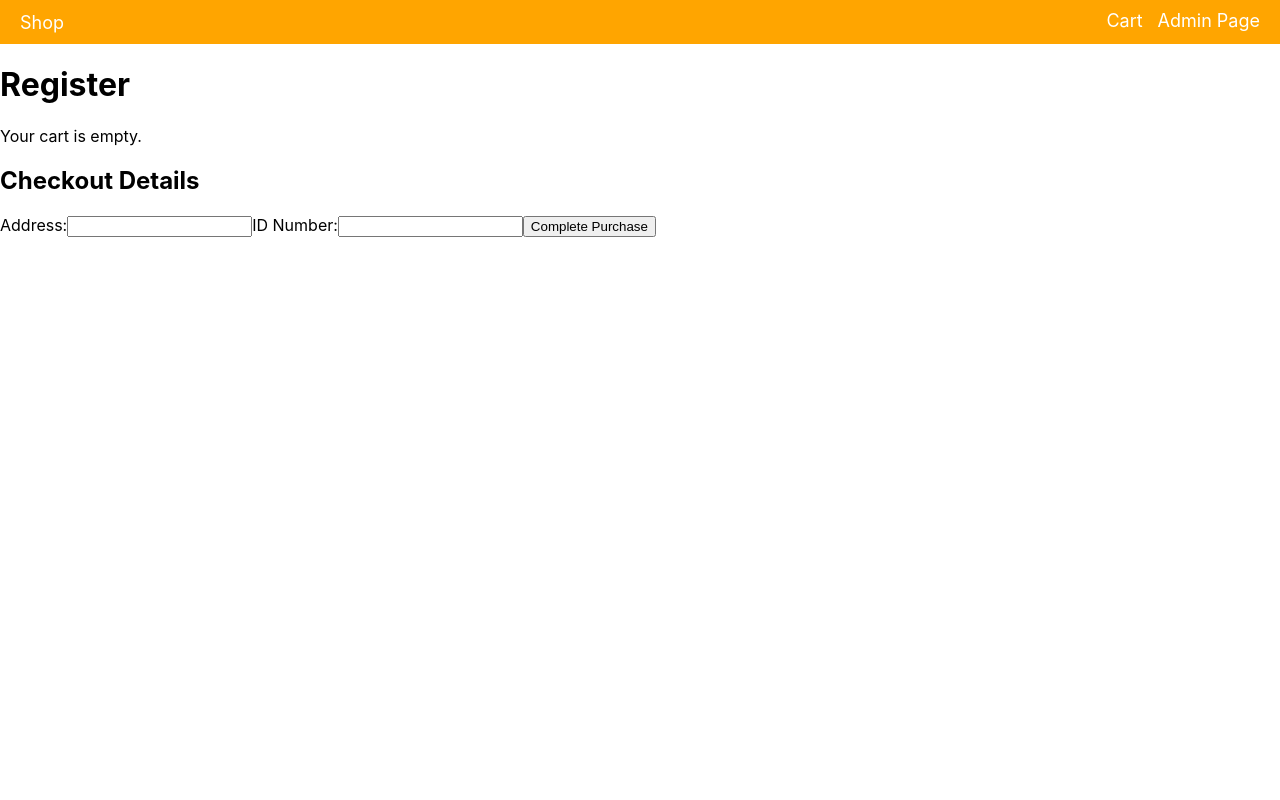
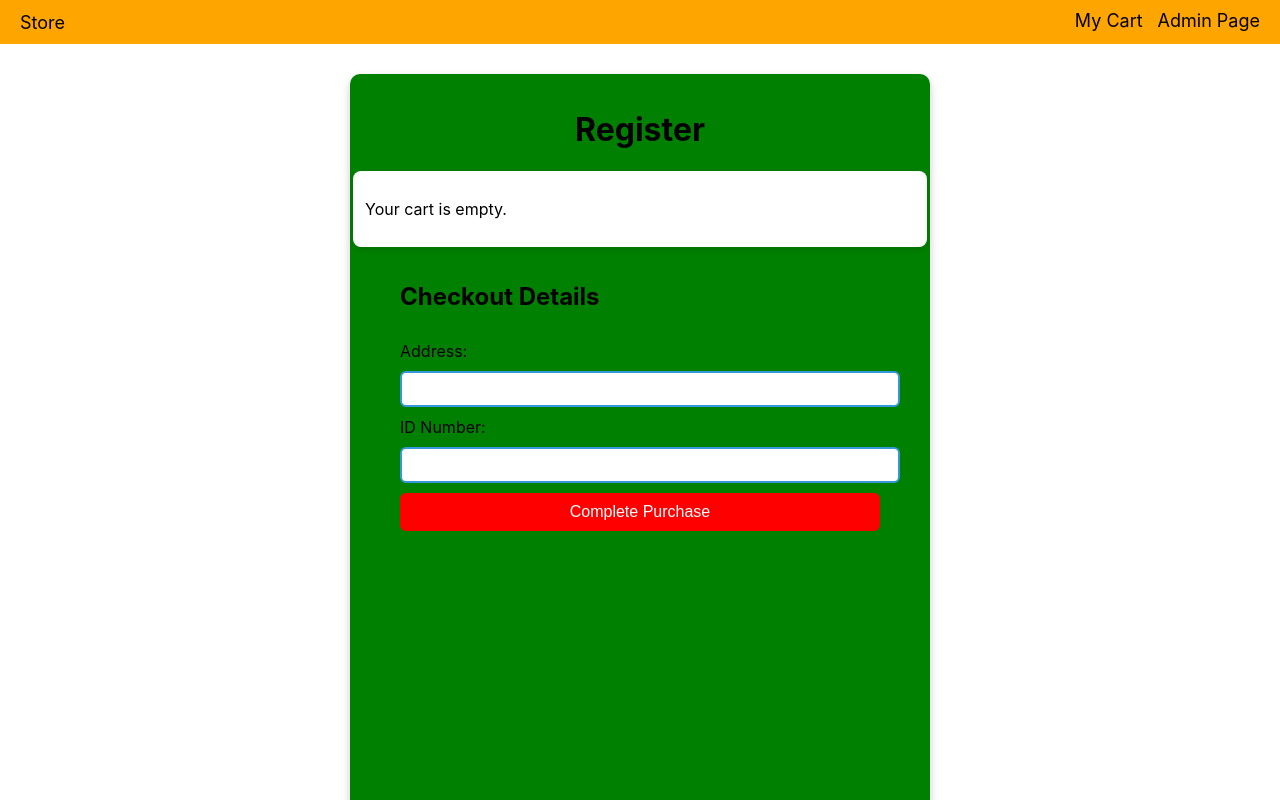
Before and after one commit to Tks23-hub/Small-Shop, a React (Create React App) app: page /checkout in a window 1280 px wide. Built offline with nearby package versions, Linux system fonts and the light colour scheme.

Commit message:
caught a huge css error i swapped the cart css wih the checkout css by mistake

```diff
--- a/src/components/Navbar.js
+++ b/src/components/Navbar.js
@@ -4,10 +4,10 @@ function Navbar() {
   return (
     <nav style={styles.navbar}>
       <div style={styles.left}>
-        <Link to="/" style={styles.link}>Shop</Link>
+        <Link to="/" style={styles.link}>Store</Link>
       </div>
       <div style={styles.right}>
-        <Link to="/cart" style={styles.link}> Cart</Link>
+        <Link to="/cart" style={styles.link}> My Cart</Link>
         <Link to="/admin" style={styles.link}>Admin Page</Link>
       </div>
     </nav>
@@ -22,7 +22,7 @@ const styles = {
   },
   left: { fontSize: "20px", color: "white" },
   right: { display: "flex", gap: "15px" },
-  link: { color: "white", textDecoration: "none", fontSize: "18px" }
+  link: { color: "black", textDecoration: "none", fontSize: "18px" }
 };
 
 export default Navbar;
--- a/src/pages/Cart.js
+++ b/src/pages/Cart.js
@@ -20,10 +20,10 @@ function Cart() {
 
   return (
     <div className="cart-container">
-      <h1 className="cart-title">Shopping Cart</h1>
-      {cart.length === 0 ? (
+      {/* <h1 className="cart-title">Shopping Cart</h1> */}
+      {/* {cart.length === 0 ? (
         <p className="empty-cart">Your cart is empty.</p>
-      ) : (
+      ) : ( */}
         <ul className="cart-list">
           {cart.map((item, index) => (
             <li key={index} className="cart-item">
@@ -42,7 +42,7 @@ function Cart() {
             </li>
           ))}
         </ul>
-      )}
+      {/* )} */}
       <h3 className="cart-total">
         Total: ₪{cart.reduce((total, item) => total + item.price, 0)}
       </h3>
--- a/src/pages/Checkout.js
+++ b/src/pages/Checkout.js
@@ -23,6 +23,8 @@ function Checkout() {
     if (orderData && cart.length > 0) {
       orders.push({ customer: orderData.customer, items: [...cart] });
       setCart([]);
+      console.log(orders);
+
       navigate("/");
     }
   }, [orderData, cart, setCart, navigate]);
--- a/src/styles/Checkout.css
+++ b/src/styles/Checkout.css
@@ -1,140 +1,130 @@
 
-html, body {
+body, html {
   height: 100%;
   margin: 0;
-  padding: 0;
-  overflow: hidden;
+  overflow-y: auto;
 }
 
 
-.cart-container {
+.checkout-container {
+  max-width: 550px;
+  margin: 30px auto;
+  padding: 15px;
+  background-color: #ffffff;
+  border-radius: 10px;
+  box-shadow: 0px 4px 10px rgba(0, 0, 0, 0.2);
+  background-color: green;
   display: flex;
   flex-direction: column;
-  text-align: center;
-  padding: 20px;
-  max-width: 800px;
-  height: 80vh;
-  margin: auto;
-  background: white;
-  border-radius: 10px;
-  box-shadow: 0 5px 15px rgba(0, 0, 0, 0.2);
-  overflow: hidden;
+  align-items: center;
+  min-height: 100vh;
+  overflow-y: auto;
 }
 
 
-.cart-title {
-  font-size: 28px;
+.checkout-total {
+  font-size: 18px;
   font-weight: bold;
-  color: #2c3e50;
-  margin-bottom: 20px;
+  color: black ;
+  text-align: right;
+  margin-top: 10px;
 }
 
 
-.empty-cart {
-  font-size: 18px;
-  color: #e74c3c;
+.cart-summary {
+  background-color: white;
+  padding: 12px;
+  border-radius: 8px;
+  margin-bottom: 15px;
+  box-shadow: 0px 2px 6px rgba(0, 0, 0, 0.15);
+  width: 100%;
+  max-height: 180px;
+  overflow-y: auto;
 }
 
 
-.cart-list {
-  list-style: none;
+.cart-summary ul {
+  list-style-type: none;
   padding: 0;
-  flex-grow: 1;
-  max-height: 55vh;
-  overflow-y: auto;
-  margin-bottom: 15px;
+}
+
+.cart-summary li {
+  display: flex;
+  align-items: center;
+  justify-content: space-between;
+  gap: 8px;
+  padding: 6px 0;
+  border-bottom: 1px solid #ddd;
+  font-size: 14px;
+  font-weight: 500;
+}
+
+.cart-summary img {
+  width: 40px;
+  height: 40px;
+  object-fit: cover;
+  border-radius: 5px;
+  border: 1px solid #ddd;
 }
 
 
-.cart-item {
+.checkout-form {
   display: flex;
-  align-items: center;
-  justify-content: space-between;
-  border-bottom: 1px solid #ddd;
-  padding: 10px 0;
+  flex-direction: column;
+  gap: 10px;
+  width: 100%;
+  max-width: 480px;
 }
 
 
-.cart-item-image {
-  width: 50px;
-  height: 50px;
-  object-fit: cover;
-  border-radius: 5px;
+.checkout-form input {
+  padding: 8px;
+  border: 2px solid #3498db;
+  border-radius: 6px;
+  font-size: 14px;
+  width: 100%;
+  transition: all 0.3s ease-in-out;
+}
+
+.checkout-form input:focus {
+  border-color: #e74c3c;
+  outline: none;
+  box-shadow: 0px 0px 8px rgba(231, 76, 60, 0.4);
 }
 
 
-.cart-item-details {
-  flex-grow: 1;
-  margin-left: 15px;
+.checkout-form button {
+  background:red;
+  color: white;
+  padding: 10px;
+  border: none;
+  border-radius: 6px;
+  font-size: 16px;
+  cursor: pointer;
+  transition: transform 0.3s ease-in-out, background 0.3s;
 }
 
-
-.cart-item-name {
-  font-size: 16px;
-  font-weight: bold;
-}
-
-
-.cart-item-price {
-  font-size: 16px;
-  color: #27ae60;
-}
-
-
-.remove-button {
-  background: #e74c3c;
-  color: white;
-  border: none;
-  padding: 8px;
-  border-radius: 5px;
-  cursor: pointer;
-  transition: background 0.3s;
-}
-
-.remove-button:hover {
-  background: #c0392b;
-}
-
-
-.cart-total {
-  font-size: 22px;
-  font-weight: bold;
-  margin: 10px 0;
-  color: #2c3e50;
-}
-
-
-.checkout-button {
-  padding: 10px 20px;
-  background: #3498db;
-  color: white;
-  border: none;
-  border-radius: 5px;
-  font-size: 18px;
-  cursor: pointer;
-  transition: background 0.3s;
-  position: sticky;
-  bottom: 0;
-  width: 100%;
-}
-
-.checkout-button:hover {
-  background: #2980b9;
+.checkout-form button:hover {
+  background: linear-gradient(to right, #2980b9, #27ae60);
+  transform: scale(1.05);
 }
 
 
 @media (max-width: 1024px) {
-  .cart-container {
+  .checkout-container {
     max-width: 95%;
-    height: 85vh;
     padding: 15px;
   }
 
-  .cart-list {
-    max-height: 60vh;
+  .cart-summary {
+    padding: 10px;
   }
 
-  .checkout-button {
-    font-size: 16px;
+  .checkout-form input {
+    padding: 8px;
+  }
+
+  .checkout-form button {
+    font-size: 14px;
   }
 }
```
